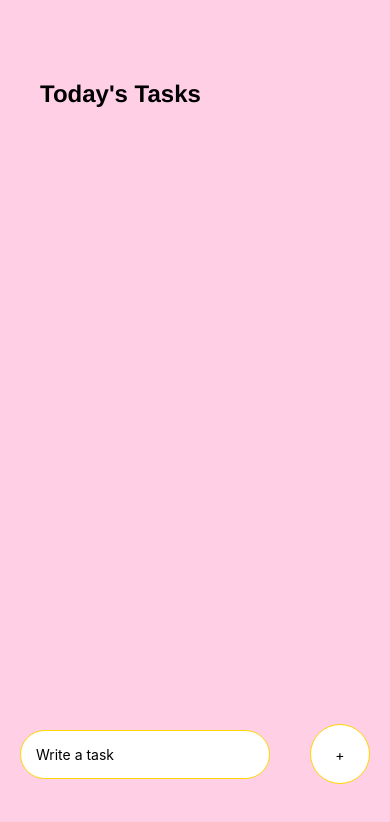
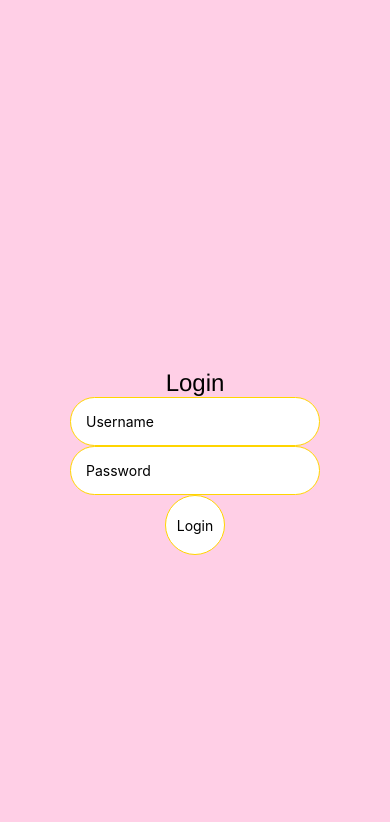
Before and after one commit to ImogenSibley/MobileAppDevAssignment, a React Native app: screen / in a window 390 px wide. Shown: the top 822 px of the page. Built offline with nearby package versions, Linux system fonts and the light colour scheme.

Commit message:
Updated App file

```diff
--- a/App.js
+++ b/App.js
@@ -4,65 +4,24 @@ import React, { useState } from 'react';
 import Task from './components/Task';
 
 //----------------------------------------------
-//TO DO LIST APP Hi
+//Login Screen
 
 export default function App() {
-	const [task, setTask] = useState();
-	const [taskItems, setTaskItems] = useState([]);
 
-	const handleAddTask = () => {
-		Keyboard.dismiss();
-		setTaskItems([...taskItems, task])
-		setTask(null);
-	}
-
-	const completeTask = (index) => {
-		let itemsCopy = [...taskItems];
-		itemsCopy.splice(index, 1);
-		setTaskItems(itemsCopy)
-	}
-
-	return(
+	return (
 		<View style={styles.container}>
-		{/*Today's Tasks*/}
+			{/*Login Title*/}
 			<View style={styles.tasksWrapper}>
-				<Text style={styles.sectionTitle}>Today's Tasks</Text>
-				<View style={styles.items}>
-					{/*This is where the tasks will go!
-						<Task text={'Task 1'} />
-						<Task text={'Task 2'} />
-						<Task text={'Task 3'} />
-						<Task text={'Task 4'} />
-						<Task text={'Task 5'} />
-
-					*/}
-					{
-						taskItems.map((item, index) => {
-							return (
-								<TouchableOpacity key={index} onPress={() => completeTask(index)}>
-									<Task text={item} />
-								</TouchableOpacity>
-							)
-						})
-					}
-				</View>
+				<Text style={styles.sectionTitle}>Login</Text>
 
 			</View>
 
-			{/*Text Input for writing a task*/}
-			<KeyboardAvoidingView
-				behavior={Platform.OS === "ios" ? "padding" : "height"}
-				style={styles.writeTaskWrapper}
-			>
-				<TextInput style={styles.input} placeholder={'Write a task'} value={task} onChangeText={text => setTask(text)}/>
-				<TouchableOpacity onPress={() => handleAddTask()}>
-					<View style={styles.addWrapper}>
-						<Text style={styles.addText}>+</Text>
+			{/*Text Input for logging in*/}
+			<TextInput style={styles.input} placeholder={'Username'} />
+			<TextInput style={styles.input} placeholder={'Password'} />
+			<View style={styles.button}>
+				<Text style={styles.addText}>Login</Text>
 			</View>
-				</TouchableOpacity>
-			</KeyboardAvoidingView>
-
-
 		</View>
 
 	);
@@ -72,6 +31,8 @@ export default function App() {
 	container: {
 		flex: 1,
 		backgroundColor: '#ffcfe6',
+		justifyContent: 'center',
+		alignItems: 'center',
 
 	},
 	tasksWrapper: {
@@ -81,13 +42,8 @@ export default function App() {
 	sectionTitle: {
 		fontSize: 24,
 		fontFamily: 'helvetica',
-			fontWeight: 'bold',
 	},
-		items: {
-			marginTop: 30,
-		},
-		addText: {},
-		addWrapper: {
+	button: {
 		width: 60,
 		height: 60,
 		backgroundColor: '#fff',
@@ -106,12 +62,5 @@ export default function App() {
 		borderWidth: 1,
 		width: 250,
 	},
-		writeTaskWrapper: {
-			position: 'absolute',
-			bottom: 60,
-			width: '100%',
-			flexDirection: 'row',
-			justifyContent: 'space-around',
-			alignItems: 'center',
-		},
+
 });
```
Also changed, not shown: .expo-shared/assets.json (added). Lines whose indentation alone changed are shown as unchanged.
